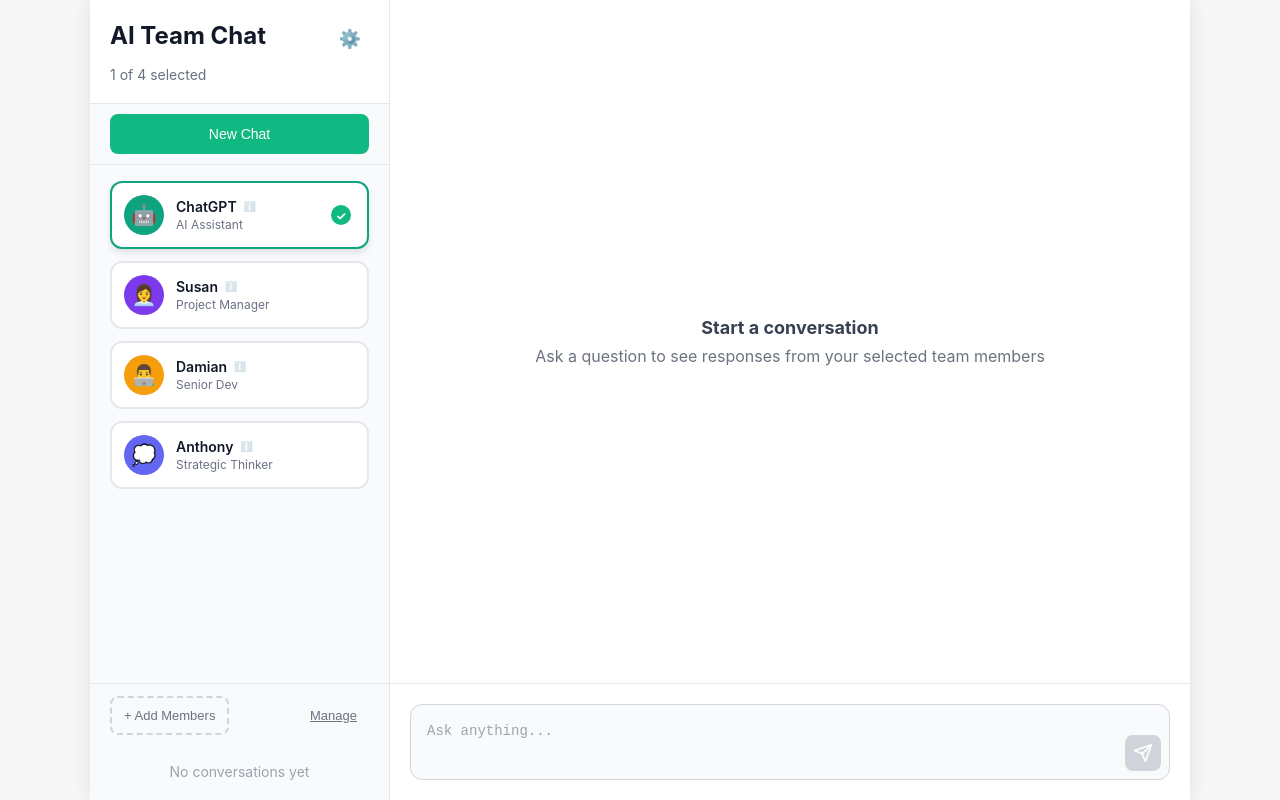
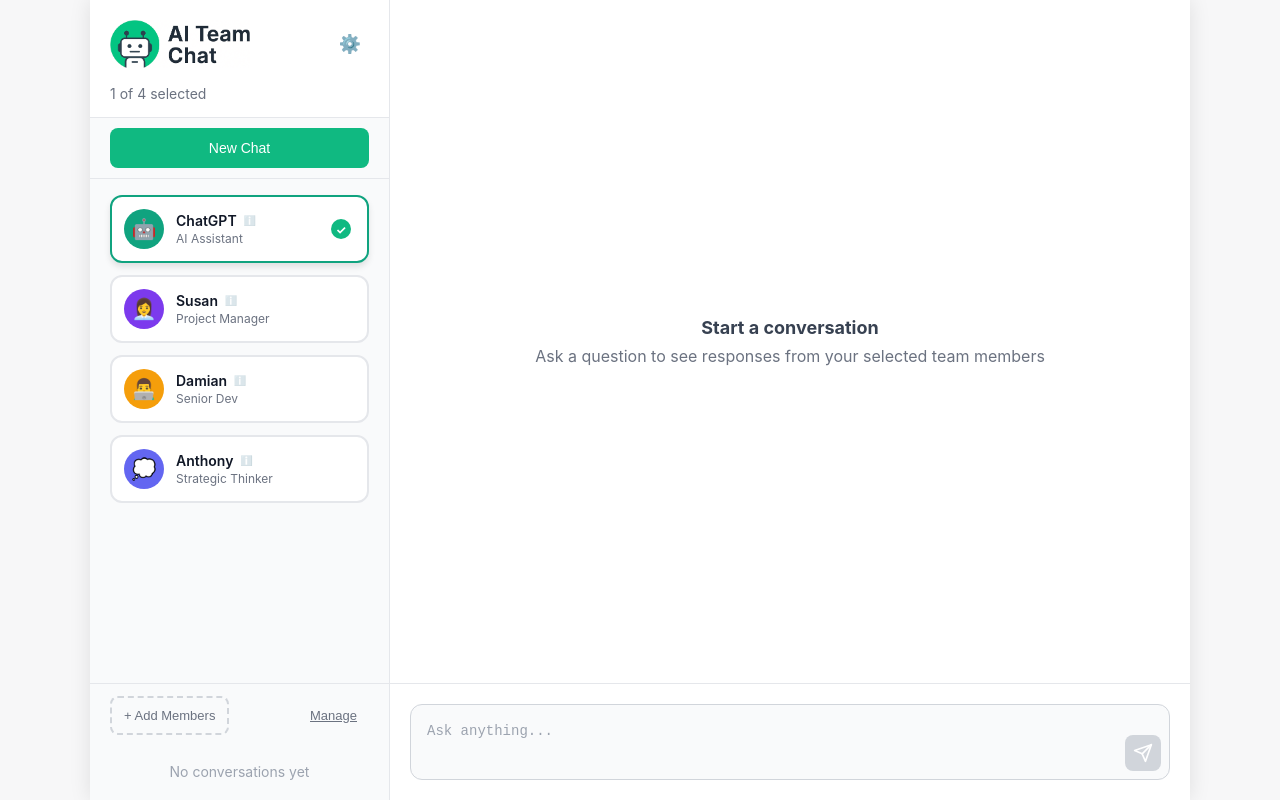
Before and after one commit to kyco/aiteamchat, a React (Create React App) app: page / in a window 1280 px wide. Built offline with nearby package versions, Linux system fonts and the light colour scheme.

Commit message:
vibe: Add logo

```diff
--- a/src/App.css
+++ b/src/App.css
@@ -37,15 +37,16 @@ body {
 }
 
 .app-header {
-  padding: 20px;
+  padding: 20px 20px 15px 20px;
   border-bottom: 1px solid #e5e7eb;
   background-color: white;
 }
 
-.app-header h1 {
-  font-size: 24px;
-  color: #111827;
-  margin-bottom: 8px;
+.app-logo {
+  height: 48px;
+  width: auto;
+  max-width: calc(100% - 60px); /* Leave space for settings button */
+  object-fit: contain;
 }
 
 .selected-member {
@@ -2105,7 +2106,8 @@ body {
   display: flex;
   justify-content: space-between;
   align-items: center;
-  margin-bottom: 8px;
+  margin-bottom: 17px; /* Increased from 8px for more breathing room */
+  gap: 16px; /* Add space between logo and settings button */
 }
 
 .settings-btn {
@@ -2116,6 +2118,7 @@ body {
   padding: 8px;
   border-radius: 6px;
   transition: background-color 0.2s;
+  flex-shrink: 0; /* Prevent settings button from shrinking */
 }
 
 .settings-btn:hover {
--- a/src/App.tsx
+++ b/src/App.tsx
@@ -813,7 +813,7 @@ function App() {
         <aside className="sidebar">
           <div className="app-header">
             <div className="app-header-content">
-              <h1>AI Team Chat</h1>
+              <img src="/logo.png" alt="AI Team Chat" className="app-logo" />
               <button
                 className="settings-btn"
                 onClick={handleShowSettings}
```
Also changed, not shown: public/logo.png (added).
